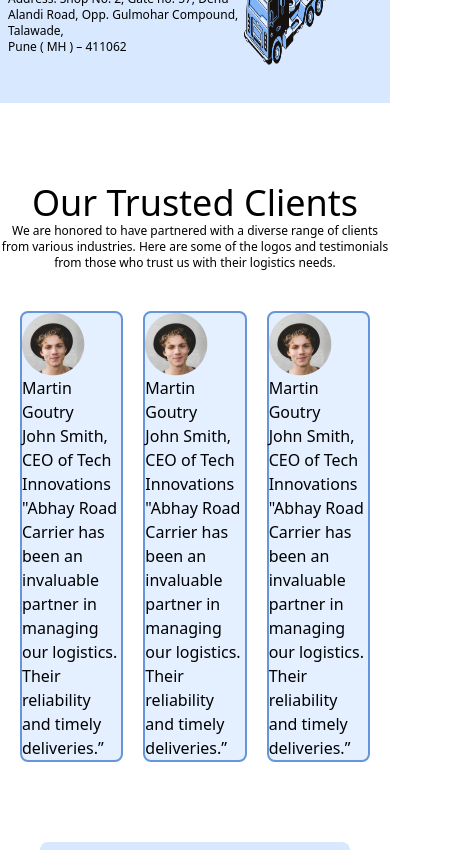
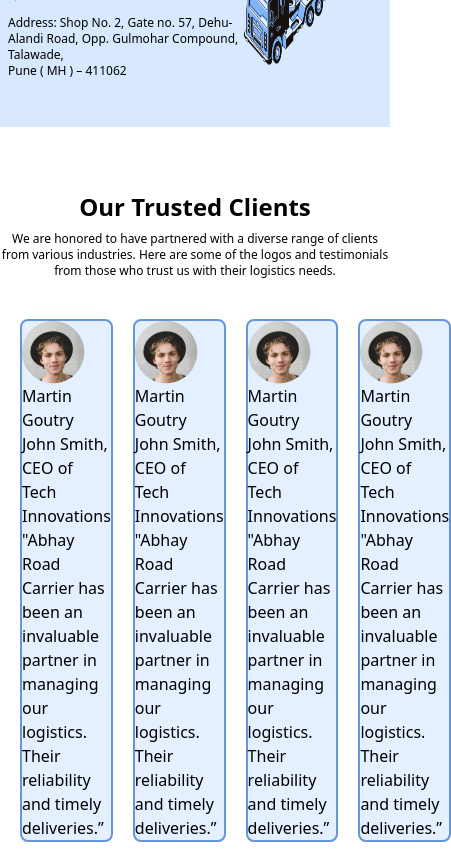
Before and after one commit to nishanthspk/ARCVAPI, a React (Create React App) app: page / in a window 390 px wide. Shown: the part 2340-3190 px from the top of the page, 451 px wide, since content can reach past the window. Built offline with nearby package versions, Linux system fonts and the light colour scheme.

Commit message:
Hidden to Medium

```diff
--- a/src/Pages/Home.jsx
+++ b/src/Pages/Home.jsx
@@ -140,17 +140,17 @@ export default class Home extends PureComponent {
         <div className='flex mx-2'>
         <div className='md:pt-28 md:pl-16 pt-5'>
         <div>
-        <p className='text-[#81B5FA] text-xs md:text-xl md:my-2 my-2'>📍Vapi ( Head Office )</p>
+        <p className='text-[#81B5FA] text-xs md:text-xl md:my-2 my-3'>📍Vapi ( Head Office )</p>
         <p className='md:my-2 md:pl-5 text-xs md:text-[16px] my-2'>Address: Plot no.10, Param Industrial Hub, Karvad  Road, Karvad, Vapi, 396195.</p>
         </div>
 
         <div>
-        <p className='text-[#81B5FA] md:my-2 text-xs md:text-xl my-2'>📍Raipur</p>
+        <p className='text-[#81B5FA] md:my-2 text-xs md:text-xl my-3'>📍Raipur</p>
         <p className='md:my-2 md:pl-5 text-xs md:text-[16px] my-2'>Address: Block No. 7, Parking No. 3, Transport  Nagar, Rawabhata, Raipur ( C.G.) – 493221.</p>
         </div>
 
         <div>
-        <p className='text-[#81B5FA] md:my-2 text-xs md:text-xl my-2'>📍Pune</p>
+        <p className='text-[#81B5FA] md:my-2 text-xs md:text-xl my-3'>📍Pune</p>
         <p className='md:pl-5 pb-10 md:pb-40 text-xs md:text-[16px] my-2'>Address: Shop No. 2, Gate no. 57, Dehu-Alandi  Road, Opp. Gulmohar Compound, Talawade, <br /> Pune ( MH ) – 411062</p>
         </div>
         </div>
@@ -163,9 +163,9 @@ export default class Home extends PureComponent {
         </div>
 
         <div>
-        <div className='text-center pt-20'>
-        <p className='text-4xl'>Our Trusted Clients</p>
-        <p className='text-xs'>We are honored to have partnered with a diverse range of clients from various industries. Here are some of the logos and testimonials from those who trust us with their logistics needs.</p>
+        <div className='text-center pt-16'>
+        <p className='md:text-4xl text-2xl font-bold'>Our Trusted Clients</p>
+        <p className='text-xs pt-2'>We are honored to have partnered with a diverse range of clients from various industries. Here are some of the logos and testimonials from those who trust us with their logistics needs.</p>
         </div>
         <div className='flex justify-between mx-5 gap-5 pt-10'>
         <div className='bg-[#E4EFFF] border-2 border-[#6695db] rounded-lg'>
@@ -181,6 +181,12 @@ export default class Home extends PureComponent {
         <p>"Abhay Road Carrier has been an invaluable partner in managing our logistics. Their reliability and timely deliveries.”</p>
         </div>
         <div className='bg-[#E4EFFF] border-2 border-[#6695db] rounded-lg'>
+        <img src={Dummy} alt="" />
+        <p>Martin Goutry</p>
+        <p>John Smith, CEO of Tech Innovations</p>
+        <p>"Abhay Road Carrier has been an invaluable partner in managing our logistics. Their reliability and timely deliveries.”</p>
+        </div>
+        <div className='md:hidden bg-[#E4EFFF] border-2 border-[#6695db] rounded-lg'>
         <img src={Dummy} alt="" />
         <p>Martin Goutry</p>
         <p>John Smith, CEO of Tech Innovations</p>
```
